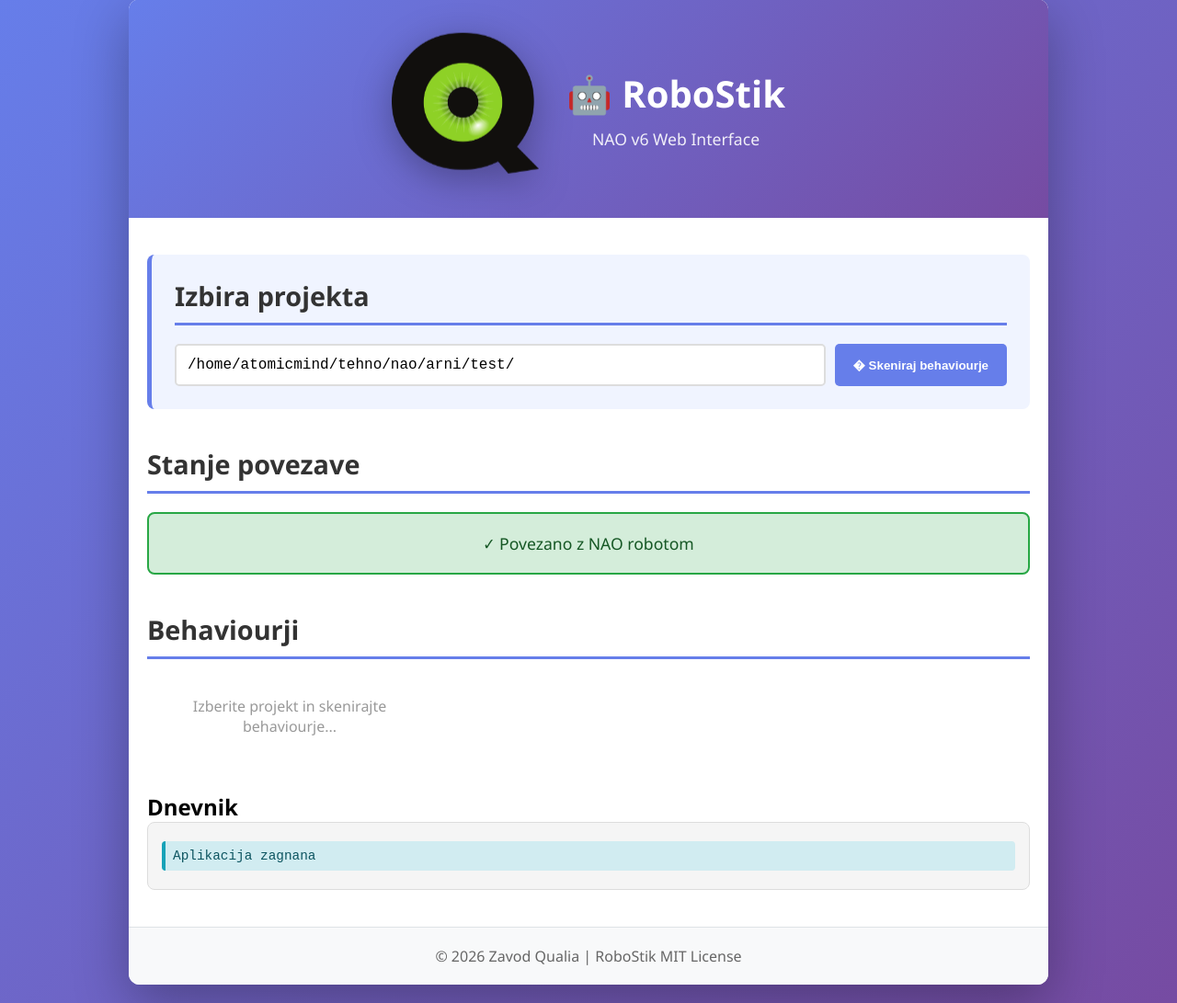
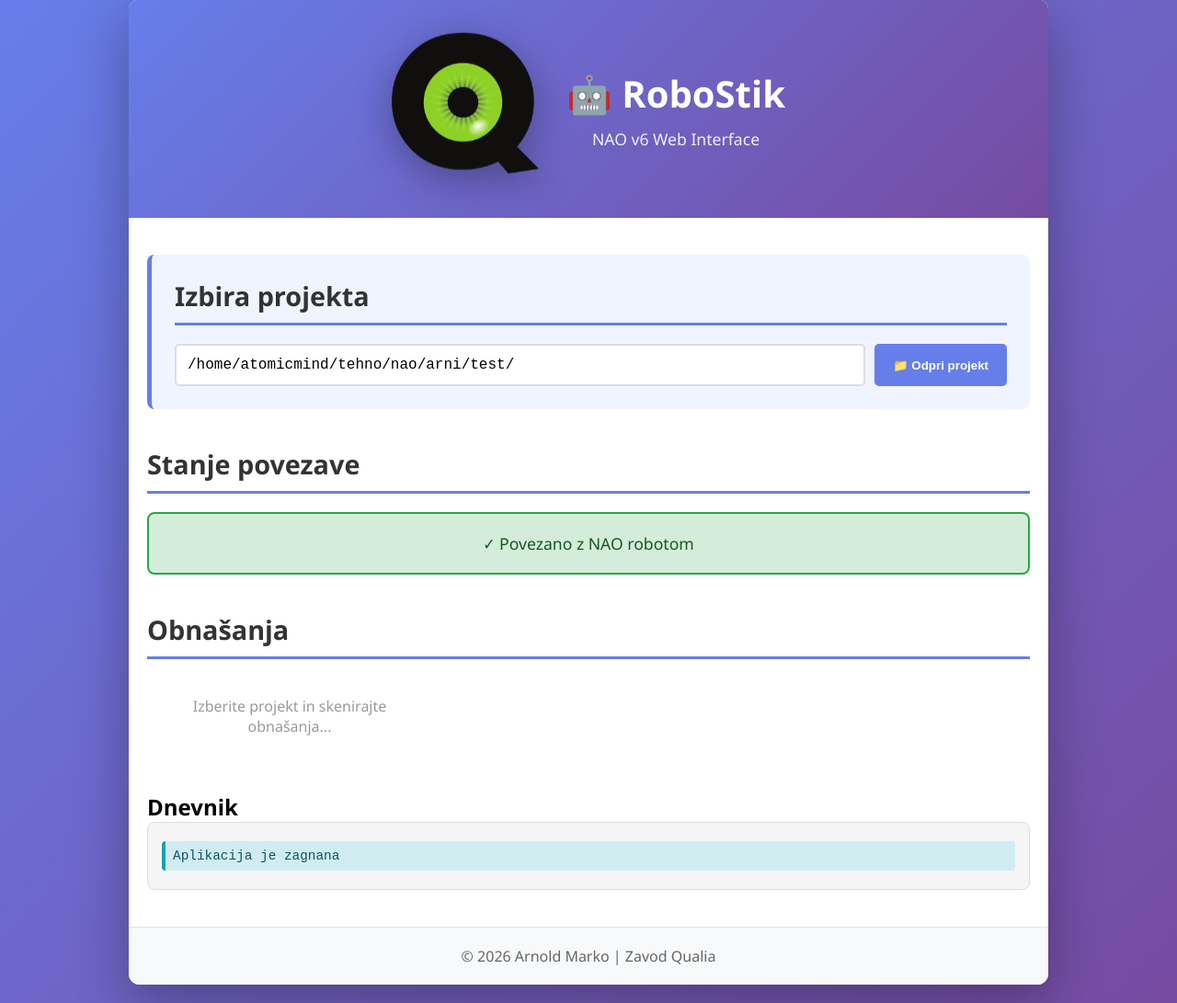
Before and after one commit to atomicmind/robostik, a Flask app: template app/templates/index.html in a window 1280 px wide. Shown: the part 21-1112 px from the top of the page at 92% size. Run offline with Flask 3, Linux system fonts and the light colour scheme; the template is opened without the code that fills it, so the values that code supplies are empty.

Commit message:
Feature: Add 'Odpri projekt' button with native folder dialog (zenity/kdialog) and auto-scan behaviors

```diff
--- a/app/routes.py
+++ b/app/routes.py
@@ -5,6 +5,8 @@ REST API endpoint-i za upravljanje NAO robota
 
 from flask import Blueprint, jsonify, render_template, request
 import os
+import shutil
+import subprocess
 from app.nao_controller import get_nao_controller, parse_choregraphe_project, scan_behaviors_in_directory
 
 
@@ -108,3 +110,28 @@ def scan_folder():
         "behaviors": behaviors,
         "path": folder_path
     })
+
+
+@api_bp.route('/open-project', methods=['GET'])
+def open_project_dialog():
+    """Odpre nativni file dialog (zenity/kdialog) za izbiro mape na lokalnem sistemu"""
+    # Preveri, kateri dialog je na voljo
+    dialog_cmd = None
+    if shutil.which('zenity'):
+        dialog_cmd = ['zenity', '--file-selection', '--directory', '--title', 'Izberi Choregraphe projekt']
+    elif shutil.which('kdialog'):
+        dialog_cmd = ['kdialog', '--getexistingdirectory', '--title', 'Izberi Choregraphe projekt']
+
+    if not dialog_cmd:
+        return jsonify({"success": False, "message": "Ni nameščen zenity ali kdialog na sistemu"}), 500
+
+    try:
+        res = subprocess.run(dialog_cmd, stdout=subprocess.PIPE, stderr=subprocess.PIPE, text=True, timeout=60)
+        selected = res.stdout.strip()
+        if not selected:
+            return jsonify({"success": False, "message": "Izbira preklicana"}), 400
+        if not os.path.exists(selected):
+            return jsonify({"success": False, "message": f"Izbrana pot ne obstaja: {selected}"}), 400
+        return jsonify({"success": True, "path": selected})
+    except Exception as e:
+        return jsonify({"success": False, "message": str(e)}), 500
--- a/app/static/js/app.js
+++ b/app/static/js/app.js
@@ -19,10 +19,10 @@ document.addEventListener('DOMContentLoaded', function() {
         folderInput.value = '/home/atomicmind/tehno/nao/arni/test/';
     }
 
-    // Gumb za skeniranje
+    // Gumb za odpiranje projekta (native folder dialog)
     const scanBtn = document.getElementById('scanBtn');
     if (scanBtn) {
-        scanBtn.addEventListener('click', scanBehaviors);
+        scanBtn.addEventListener('click', openProjectDialog);
     }
 
     // Enter v input polju
@@ -90,7 +90,7 @@ async function scanBehaviors() {
 
     const scanBtn = document.getElementById('scanBtn');
     scanBtn.disabled = true;
-    scanBtn.textContent = '⏳ Skeniram...';
+    scanBtn.textContent = '⏳ Skeniram...'; // used when invoked programmatically while scanning behaviours
 
     try {
         const response = await fetch(`${API_BASE}/scan-folder`, {
@@ -119,7 +119,7 @@ async function scanBehaviors() {
             '<p class="loading">❌ Napaka pri povezavi s strežnikom</p>';
     } finally {
         scanBtn.disabled = false;
-        scanBtn.textContent = '� Skeniraj behaviourje';
+        scanBtn.textContent = '📁 Odpri projekt';
     }
 }
 
@@ -141,6 +141,42 @@ function displayBehaviors(behaviors) {
         const card = createBehaviourCard(name);
         container.appendChild(card);
     });
+}
+
+/**
+ * Odpre nativni file dialog na strežniku in nastavi pot
+ */
+async function openProjectDialog() {
+    const scanBtn = document.getElementById('scanBtn');
+    if (scanBtn) {
+        scanBtn.disabled = true;
+        scanBtn.textContent = '⏳ Odpravljam...';
+    }
+
+    try {
+        const response = await fetch(`${API_BASE}/open-project`);
+        const data = await response.json();
+
+        if (data.success) {
+            const folderInput = document.getElementById('folderPath');
+            if (folderInput) {
+                folderInput.value = data.path;
+            }
+            addLog(`✓ Izbrana mapa: ${data.path}`, 'success');
+            // Po izbiri avtomatsko skeniraj behaviourje
+            await scanBehaviors();
+        } else {
+            addLog(`✗ ${data.message}`, 'error');
+        }
+    } catch (error) {
+        console.error('Napaka pri odpiranju dialoga:', error);
+        addLog('Napaka pri odpiranju dialoga', 'error');
+    } finally {
+        if (scanBtn) {
+            scanBtn.disabled = false;
+            scanBtn.textContent = '📁 Odpri projekt';
+        }
+    }
 }
 
 /**
--- a/app/templates/index.html
+++ b/app/templates/index.html
@@ -27,7 +27,7 @@
                 <h2>Izbira projekta</h2>
                 <div class="folder-picker">
                     <input type="text" id="folderPath" placeholder="Pot do Choregraphe projekta (npr. /home/user/nao/projekt/test)" class="folder-input">
-                    <button id="scanBtn" class="btn-scan">� Skeniraj behaviourje</button>
+                    <button id="scanBtn" class="btn-scan">📁 Odpri projekt</button>
                 </div>
             </section>
 
@@ -41,20 +41,20 @@
 
             <!-- Behaviourji sekcija -->
             <section class="behaviours-section">
-                <h2>Behaviourji</h2>
+                <h2>Obnašanja</h2>
                 <div id="behaviours-container" class="behaviours-container">
-                    <p class="loading">Izberite projekt in skenirajte behaviourje...</p>
+                    <p class="loading">Izberite projekt in skenirajte obnašanja...</p>
                 </div>
             </section>
                 <h2>Dnevnik</h2>
                 <div id="log-container" class="log-container">
-                    <p class="log-entry info">Aplikacija zagnana</p>
+                    <p class="log-entry info">Aplikacija je zagnana</p>
                 </div>
             </section>
         </main>
 
         <footer>
-            <p>&copy; 2026 Zavod Qualia | RoboStik MIT License</p>
+            <p>&copy; 2026 Arnold Marko | Zavod Qualia</p>
         </footer>
     </div>
 
```
